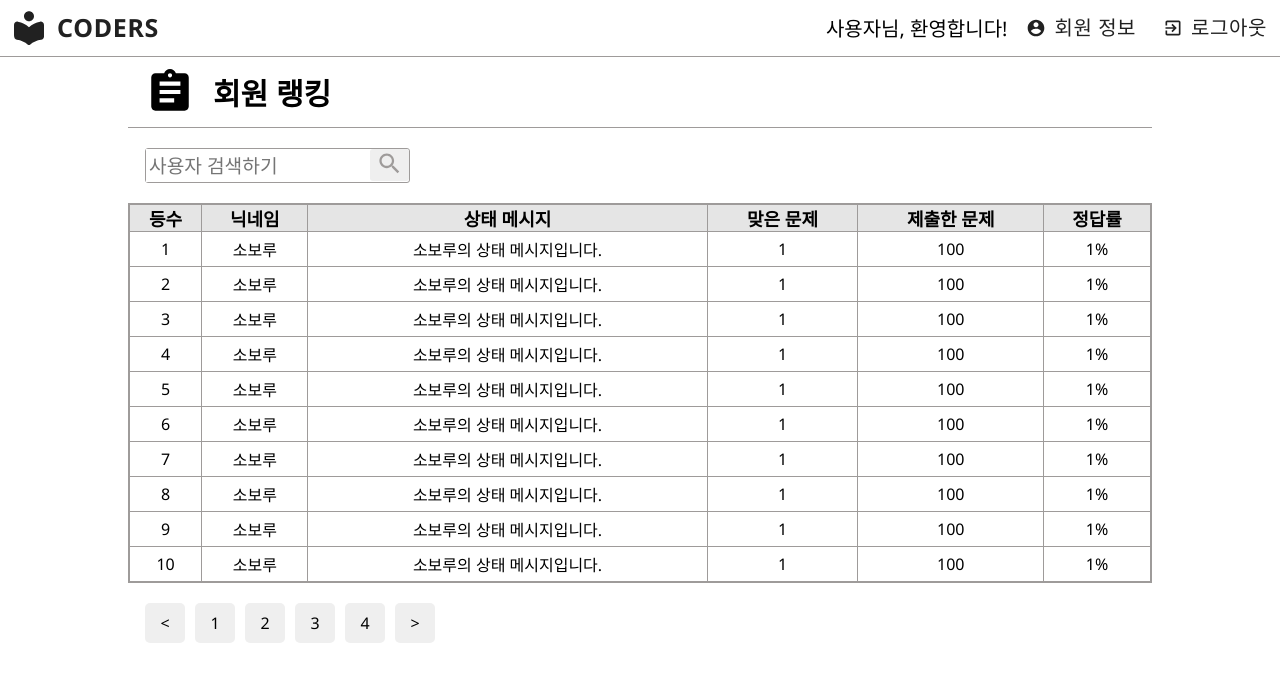
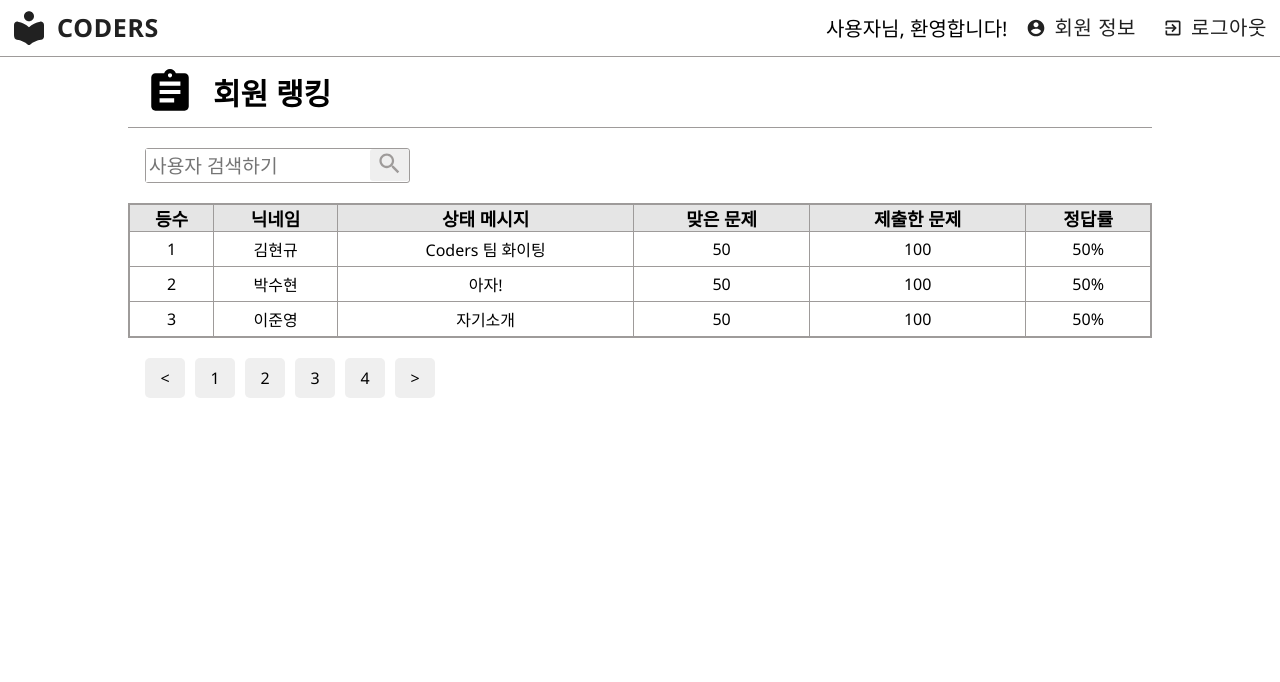
Before and after one commit to CSUOS/coders, a React (Create React App) app in the folder frontend/: page /ranking in a window 1280 px wide. Shown: the top 682 px of the page. Built offline with nearby package versions, Linux system fonts and the light colour scheme.

Commit message:
문제 테이블 제목 column에 링크셀 추가

```diff
--- a/frontend/src/components/UI/Problem/ProblemTable.js
+++ b/frontend/src/components/UI/Problem/ProblemTable.js
@@ -1,4 +1,6 @@
 import React from 'react';
+import { Link } from 'react-router-dom';
+import { Grid } from '@material-ui/core';
 
 const ProblemTable = ({ head, rows }) => {
 	return (
@@ -13,8 +15,20 @@ const ProblemTable = ({ head, rows }) => {
 			<tbody>
 				{rows.map((row) => (
 					<tr className="table-bodyrow">
-						{row.map((rowCell) => (
-							<td className="table-bodycell">{rowCell}</td>
+						{row.map((rowCell, idx) => (
+							<td className="table-bodycell">
+								{idx === 1 ? (
+									<Grid
+										component={Link}
+										to={`/problem/${row[0]}`}
+										className="linkcell"
+									>
+										{rowCell}
+									</Grid>
+								) : (
+									<Grid>{rowCell}</Grid>
+								)}
+							</td>
 						))}
 					</tr>
 				))}
--- a/frontend/src/components/View/HomeView.js
+++ b/frontend/src/components/View/HomeView.js
@@ -1,4 +1,4 @@
-import React from 'react';
+import React, { useState, useEffect } from 'react';
 import { Grid, Button } from '@material-ui/core';
 import {
 	PageHeader,
@@ -26,6 +26,26 @@ const HomeView = ({ problems }) => {
 	const label5 = '한 페이지 당 문제 수:';
 	const dropdownHasLabel = false;
 	const values2 = [...Array(12)].map((_, index) => index + 1);
+	const [input, setInput] = useState('');
+	const [filterPb, setFilterPb] = useState(null);
+	const getInput = (e) => {
+		setInput(e);
+	};
+	useEffect(() => {
+		let data = problems.filter(
+			(x) => x.title.includes(input) || x.class.includes(input)
+		);
+		if (data != null) {
+			data = data.map((problem, index) => [
+				index + 1,
+				problem.title,
+				problem.class,
+				`33%`,
+				15,
+			]);
+			setFilterPb(data);
+		}
+	}, [input]);
 	return (
 		<Grid className="home">
 			<Grid className="home-container">
@@ -33,7 +53,10 @@ const HomeView = ({ problems }) => {
 				<Grid className="home-content">
 					<Grid className="home-tableselector">
 						<Grid className="home-tableselector-start">
-							<SearchInput label={label2} />
+							<SearchInput
+								getInput={(e) => getInput(e)}
+								label={label2}
+							/>
 							<Button className="sort-button">{label3}</Button>
 							<Button className="sort-button">{label4}</Button>
 						</Grid>
@@ -49,10 +72,13 @@ const HomeView = ({ problems }) => {
 							</Grid>
 						</Grid>
 					</Grid>
-					<ProblemTable head={tableHead} rows={tableBody} />
+					<ProblemTable
+						head={tableHead}
+						rows={filterPb != null ? filterPb : tableBody}
+					/>
 					<Grid className="home-tableselector">
 						<Grid className="home-tableselector-start">
-							{label5}
+							<Grid className="page-label">{label5}</Grid>
 							<Dropdown
 								hasLabel={dropdownHasLabel}
 								values={values2}
--- a/frontend/src/components/View/MainView.js
+++ b/frontend/src/components/View/MainView.js
@@ -13,7 +13,7 @@ const MainView = () => {
 			<MenuBar />
 			<Grid>
 				<Route exact path="/" component={Home} />
-				<Route exact path="/user" component={User} />
+				<Route path="/user" component={User} />
 				<Route path="/problem" component={Problem} />
 				<Route path="/question" component={Question} />
 				<Route path="/submit" component={Submit} />
--- a/frontend/src/components/View/RangkingView.js
+++ b/frontend/src/components/View/RangkingView.js
@@ -1,8 +1,8 @@
-import React from 'react';
+import React, { useState, useEffect } from 'react';
 import { Grid } from '@material-ui/core';
-import { PageHeader, ProblemTable, Pagination, SearchInput } from '../UI';
+import { PageHeader, Table, Pagination, SearchInput } from '../UI';
 
-const RangkingView = () => {
+const RangkingView = ({ users }) => {
 	const mainTitle = '회원 랭킹';
 	const tableHead = [
 		'등수',
@@ -12,6 +12,7 @@ const RangkingView = () => {
 		'제출한 문제',
 		'정답률',
 	];
+	/*
 	const tableBody = [...Array(10)].map((_, index) => [
 		index + 1,
 		'소보루',
@@ -20,8 +21,35 @@ const RangkingView = () => {
 		'100',
 		'1%',
 	]);
+	*/
+	const tableBody = users.map((user) => [
+		user.rank,
+		user.name,
+		user.intro,
+		'50',
+		'100',
+		'50%',
+	]);
 	const label = '사용자 검색하기';
-
+	const [input, setInput] = useState('');
+	const [filterUser, setFilterUser] = useState(null);
+	const getInput = (e) => {
+		setInput(e);
+	};
+	useEffect(() => {
+		let data = users.filter((x) => x.name.includes(input));
+		if (data != null) {
+			data = data.map((user) => [
+				user.rank,
+				user.name,
+				user.intro,
+				'50',
+				'100',
+				'50%',
+			]);
+			setFilterUser(data);
+		}
+	}, [input]);
 	return (
 		<Grid className="ranking">
 			<Grid className="ranking-container">
@@ -29,10 +57,16 @@ const RangkingView = () => {
 				<Grid className="ranking-content">
 					<Grid className="ranking-tableselector">
 						<Grid className="ranking-search">
-							<SearchInput label={label} />
+							<SearchInput
+								getInput={(e) => getInput(e)}
+								label={label}
+							/>
 						</Grid>
 					</Grid>
-					<ProblemTable head={tableHead} rows={tableBody} />
+					<Table
+						head={tableHead}
+						rows={filterUser != null ? filterUser : tableBody}
+					/>
 					<Grid className="ranking-tableselector">
 						<Grid className="ranking-pagination">
 							<Pagination count={4} />
--- a/frontend/src/components/View/UserView.js
+++ b/frontend/src/components/View/UserView.js
@@ -1,11 +1,24 @@
 import React from 'react';
 import { Grid } from '@material-ui/core';
-import { PageHeader, Dropdown, Pagination, UserMenu, Table } from '../UI';
+import AssistantPhotoOutlinedIcon from '@material-ui/icons/AssistantPhotoOutlined';
+import {
+	PageHeader,
+	Dropdown,
+	Pagination,
+	UserMenu,
+	ProblemTable,
+} from '../UI';
 
-const UserView = () => {
+const UserView = ({ users, problems }) => {
 	const mainTitle = '회원 정보';
-	const tableHead = ['문제 번호', '제목', '분류'];
-	const tableBody = [1, '문제 1', '카카오 2020 코딩테스트'];
+	const tableHead = ['문제 번호', '제목', '분류', '정답률', '좋아요 수'];
+	const tableBody = problems.map((problem, index) => [
+		index + 1,
+		problem.title,
+		problem.class,
+		`33%`,
+		15,
+	]);
 	const label = '한 페이지 당 문제 수:';
 	const label2 = '해결 여부';
 	const values2 = ['해결', '미해결'];
@@ -14,25 +27,39 @@ const UserView = () => {
 
 	return (
 		<Grid className="user">
-			<Grid className="user-header">
 			<PageHeader mainTitle={mainTitle} />
+			<Grid container direction="column" className="user-container">
+				<Grid container className="user-info">
+					<Grid container direction="row" className="profile-info">
+						<Grid className="user-name">{users[0].name}님</Grid>
+						<Grid className="user-icon">
+							<AssistantPhotoOutlinedIcon />
 						</Grid>
-			<Grid container direction="row" className="user-container">
+						<Grid className="user-rank">
+							랭킹: {users[0].rank}위
+						</Grid>
+					</Grid>
+					<Grid className="user-intro">
+						<Grid>{users[0].intro}</Grid>
+					</Grid>
+				</Grid>
+				<Grid container direction="row" className="user-context">
 					<Grid className="user-menu">
 						<UserMenu />
 					</Grid>
 					<Grid container direction="column" className="user-table">
-					<Grid container className="user-dropdown" direction="row">
+						<Grid
+							container
+							className="user-dropdown"
+							direction="row"
+						>
 							<Dropdown label={label2} values={values2} />
 						</Grid>
-					<Table
-						head={tableHead}
-						rows={[...Array(10)].map(() => tableBody)}
-					/>
+						<ProblemTable head={tableHead} rows={tableBody} />
 
 						<Grid className="user-tableselector">
 							<Grid className="user-tableselector-start">
-							{label}
+								<Grid className="page-label">{label}</Grid>
 								<Dropdown
 									hasLabel={dropdownHasLabel}
 									values={values}
@@ -44,6 +71,7 @@ const UserView = () => {
 					</Grid>
 				</Grid>
 			</Grid>
+		</Grid>
 	);
 };
 
--- a/frontend/src/scss/UI/Question/_questiontable.scss
+++ b/frontend/src/scss/UI/Question/_questiontable.scss
@@ -18,7 +18,7 @@
       &:hover,
       &:active,
       &:focus {
-        border-bottom: 1px solid rgba(13, 13, 155, 0.829);
+        border-bottom: 1px solid black;
       }
     }
   }
--- a/frontend/src/scss/UI/_table.scss
+++ b/frontend/src/scss/UI/_table.scss
@@ -20,6 +20,13 @@
 		font-size: 16px;
 		border-right: 1px solid $grey;
 		padding: 5px 0px;
+		.linkcell {
+			&:hover,
+			&:active,
+			&:focus {
+			  border-bottom: 1px solid black;
+			}
+		  }
 	  }
 	}
   }
```
Lines whose indentation alone changed are shown as unchanged.
